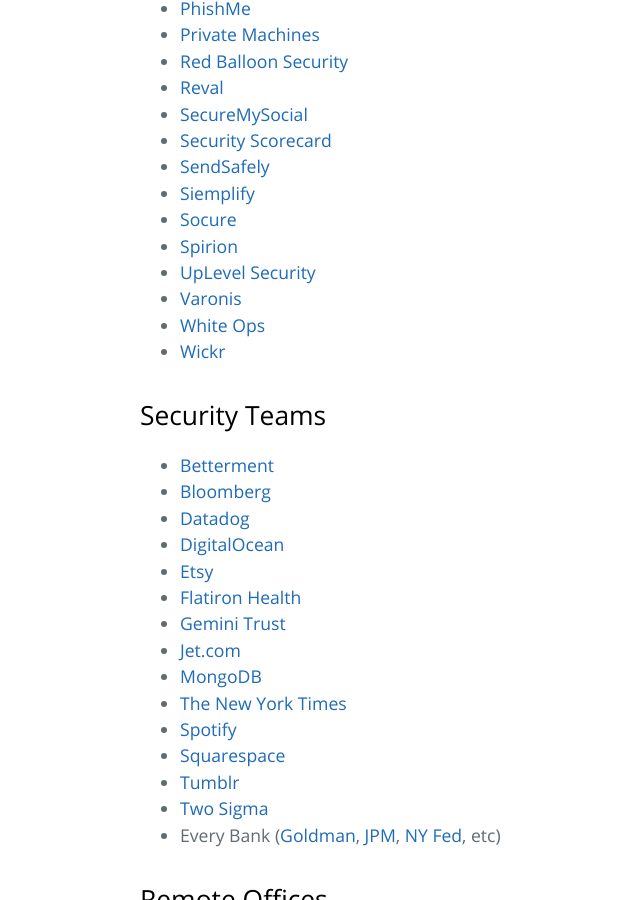
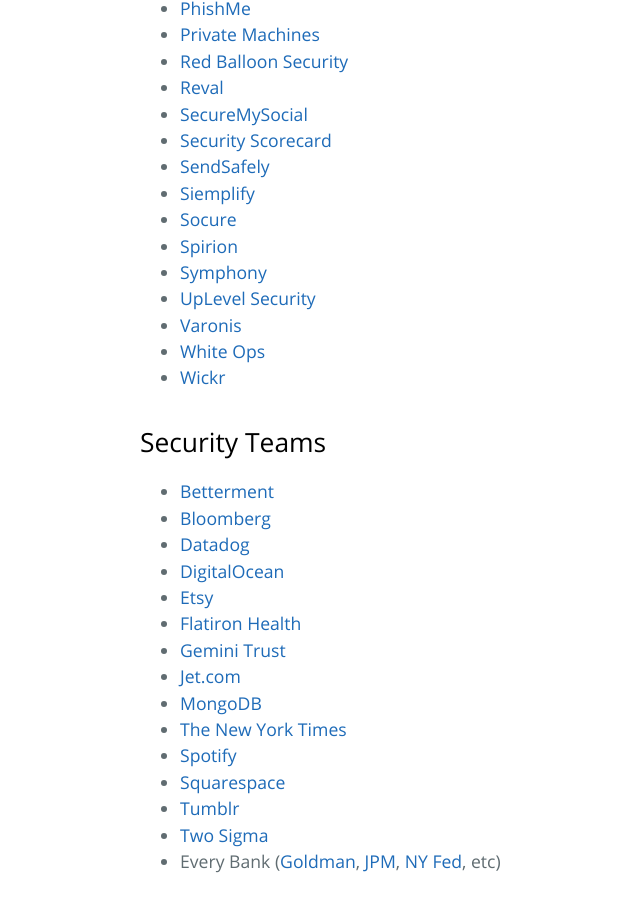
Before and after one commit to trailofbits/nyc-infosec, a Jekyll site: the page built from companies.md, in a window 1280 px wide and 900 px high, scrolled down 1283 px. Shown: the whole window, without its empty margins (84-724 px from the left). Built offline with Jekyll 4.4.1, drawn with Linux system fonts in a browser that asks for light colours; our own code applies the rules of GitHub Pages for plain Markdown files.

Commit message:
Add Symphony

```diff
--- a/companies.md
+++ b/companies.md
@@ -49,6 +49,7 @@
 * [Siemplify](https://www.siemplify.co/)
 * [Socure](https://www.socure.com/)
 * [Spirion](https://www.spirion.com/)
+* [Symphony](https://symphony.com/)
 * [UpLevel Security](https://www.uplevelsecurity.com/)
 * [Varonis](https://www.varonis.com/)
 * [White Ops](https://www.whiteops.com/)
```
